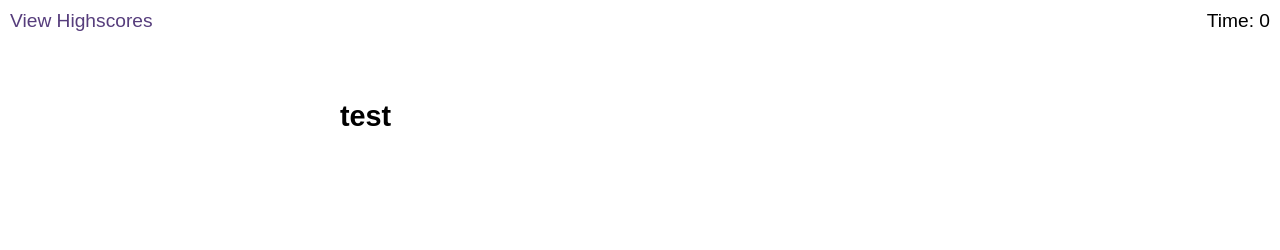
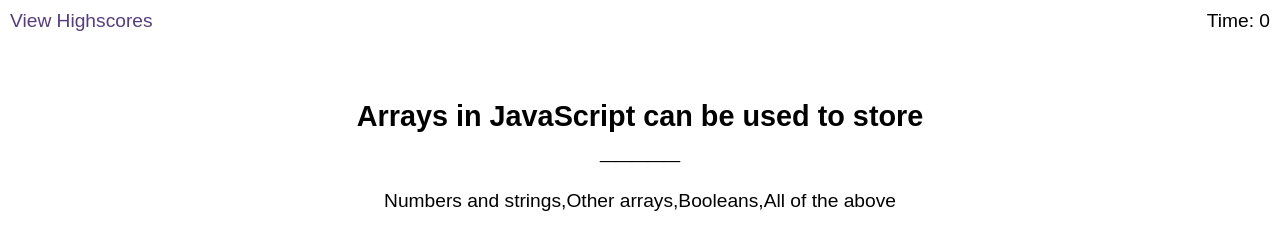
Before and after one commit to lico27/code-quiz, a plain HTML site: page starter/index.html in a window 1280 px wide. Both pictures are taken after a click on the button "Start Quiz". Drawn offline with Linux system fonts and the light colour scheme.

Commit message:
update getquestion and startgame functions

```diff
--- a/starter/assets/js/logic.js
+++ b/starter/assets/js/logic.js
@@ -1,7 +1,13 @@
 
-document.getElementById("start").addEventListener("click", getQuestion);
+document.getElementById("start").addEventListener("click", startGame);
 
 function getQuestion() {
+   document.getElementById("question-title").innerText = questionSet[0].title;
+   document.getElementById("choices").innerText = questionSet[0].choices;
+}
+
+function startGame() {
     document.getElementById("start-screen").setAttribute("class", "hide");
-    document.getElementById("questions").setAttribute("class", "")
+    document.getElementById("questions").setAttribute("class", "start");
+    getQuestion();
 }
--- a/starter/assets/js/questions.js
+++ b/starter/assets/js/questions.js
@@ -1,8 +1,8 @@
-var questions = [
+var questionSet = [
     {
-        title: "question1",
-        choices: ["a1", "a2", "a3"],
-        correctAnswer: "correct",
+        title: "Arrays in JavaScript can be used to store _____",
+        choices: ["Numbers and strings", "Other arrays", "Booleans", "All of the above"],
+        correctAnswer: "All of the above",
     },
     {
         title: "question2",
--- a/starter/index.html
+++ b/starter/index.html
@@ -26,7 +26,7 @@
       </div>
 
       <div id="questions" class="hide">
-        <h2 id="question-title">test</h2>
+        <h2 id="question-title"></h2>
         <div id="choices" class="choices"></div>
       </div>
 
```
